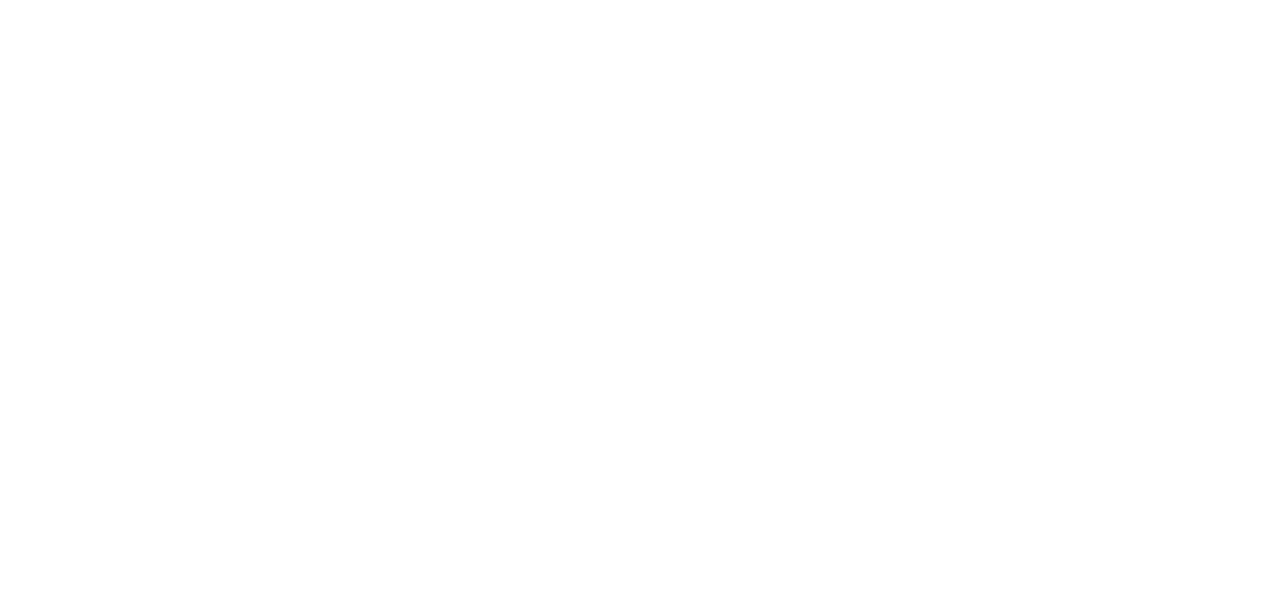
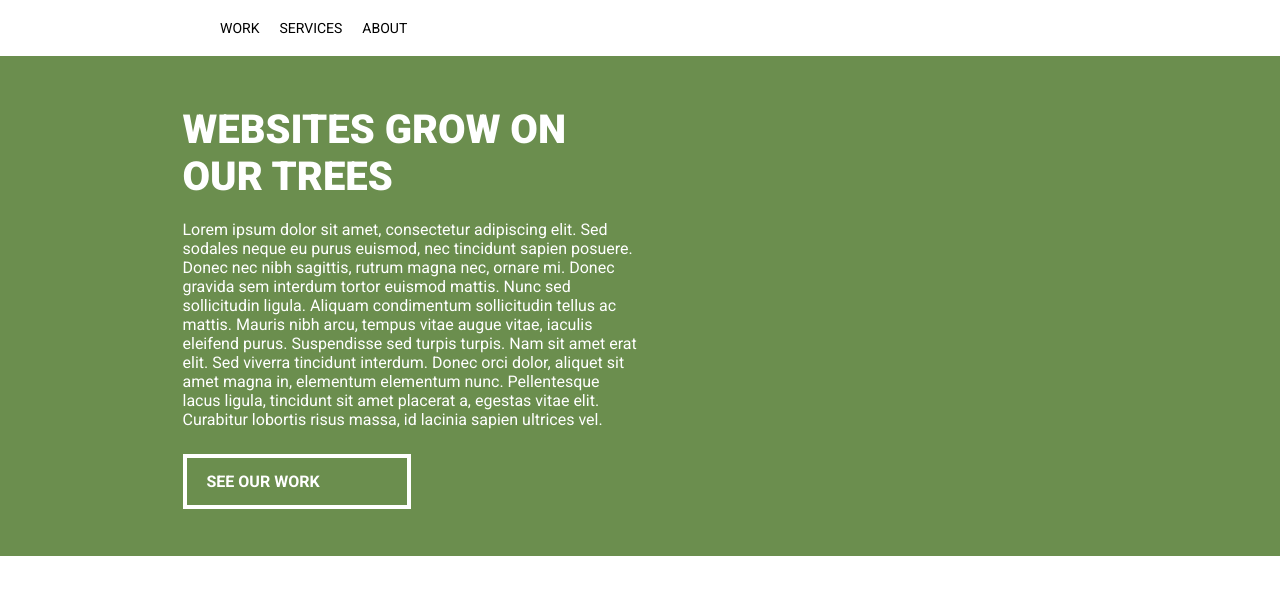
Before and after one commit to nfishel48/Utile_Labs, a Django app: page / in a window 1280 px wide. Before the commit the part shown is empty. Shown: the top 595 px of the page. Run offline with Django 3.2, Linux system fonts and the light colour scheme.

Commit message:
Added basic structure to site

```diff
--- /dev/null
+++ b/main/static/css/index.css
@@ -0,0 +1,79 @@
+@import url('https://fonts.googleapis.com/css?family=Roboto:400,700,900&display=swap');
+
+:root{
+    --safe: 75%;
+}
+body{
+    margin: 0;
+    padding: 0;
+}
+*{
+    font-family: 'Roboto';
+}
+
+#nav{
+    width: 100%;
+    padding: 10px;
+    display: flex;
+}
+#nav-logo{
+    width: 200px;
+}
+#nav-links{
+    display: flex;
+}
+.nav-link{
+    padding: 10px;
+    box-sizing: border-box;
+    text-transform: uppercase;
+    font-size: 14px;
+}
+
+#landing{
+    width: 100%;
+    height: 500px;
+    padding: 50px 30px;
+    box-sizing: border-box;
+    display: flex;
+    justify-content: center;
+    background: #6b8e4e;
+    -background: #3c5148;
+    color: white;
+}
+#landing-safe{
+    width: var(--safe);
+    display: flex;
+    align-items: space-between;
+}
+#landing-msg{
+    flex: 1;
+}
+#landing-msg-title{
+    font-size: 40px;
+    text-transform: uppercase;
+    font-weight: 900;
+    margin: 0;
+    padding: 0;
+}
+#landing-msg-body{
+    margin: 20px 0 25px 0;
+    padding: 0;
+}
+#landing-works-btn{
+    width: 50%;
+    padding: 14px 20px;
+    box-sizing: border-box;
+    background: #6b8e4e;
+    font-weight: 700;
+    text-transform: uppercase;
+    border: 4px solid white;
+    transition: background, color .2s ease;
+    cursor: pointer;
+}
+#landing-works-btn:hover{
+    background: white;
+    color: #6b8e4e;
+}
+#landing-img{
+    width: 50%;
+}
--- a/main/templates/main/index.html
+++ b/main/templates/main/index.html
@@ -1,10 +1,33 @@
+{% load staticfiles %}
+
 <!DOCTYPE html>
 <html lang="en" dir="ltr">
     <head>
         <meta charset="utf-8">
         <title>Utile Labs</title>
+
+        <link rel = "stylesheet" type = "text/css" href = "{% static 'css/index.css' %}">
     </head>
     <body>
+        <div id = "nav">
+            <div id="nav-logo"></div>
+            <div id="nav-links">
+                <div class="nav-link">Work</div>
+                <div class="nav-link">Services</div>
+                <div class="nav-link">About</div>
+            </div>
+        </div>
+        <div id = "landing">
+            <div id = "landing-safe">
+                <div id = "landing-msg">
+                    <h1 id = "landing-msg-title">Websites Grow on Our Trees</h1>
+                    <p id = "landing-msg-body">Lorem ipsum dolor sit amet, consectetur adipiscing elit. Sed sodales neque eu purus euismod, nec tincidunt sapien posuere. Donec nec nibh sagittis, rutrum magna nec, ornare mi. Donec gravida sem interdum tortor euismod mattis. Nunc sed sollicitudin ligula. Aliquam condimentum sollicitudin tellus ac mattis. Mauris nibh arcu, tempus vitae augue vitae, iaculis eleifend purus. Suspendisse sed turpis turpis. Nam sit amet erat elit. Sed viverra tincidunt interdum. Donec orci dolor, aliquet sit amet magna in, elementum elementum nunc. Pellentesque lacus ligula, tincidunt sit amet placerat a, egestas vitae elit. Curabitur lobortis risus massa, id lacinia sapien ultrices vel.</p>
+                    <div id = "landing-works-btn">See Our Work</div>
+                </div>
+                <div id = "landing-img">
 
+                </div>
+            </div>
+        </div>
     </body>
 </html>
```
